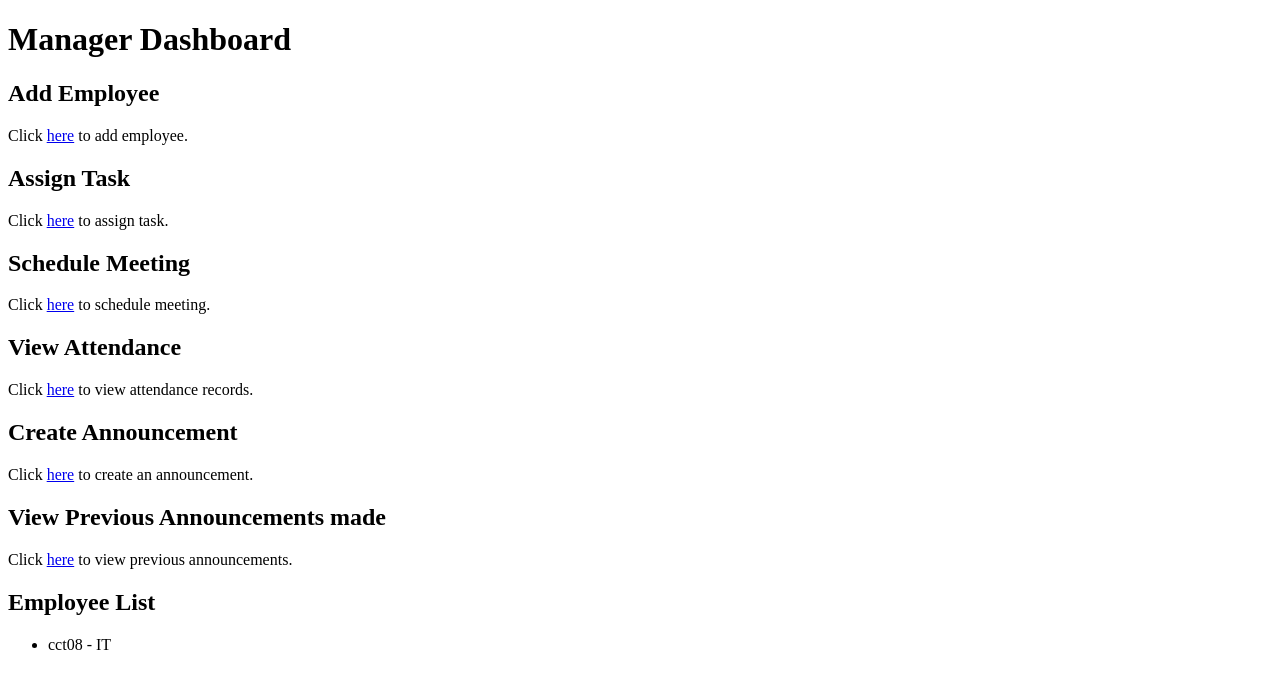
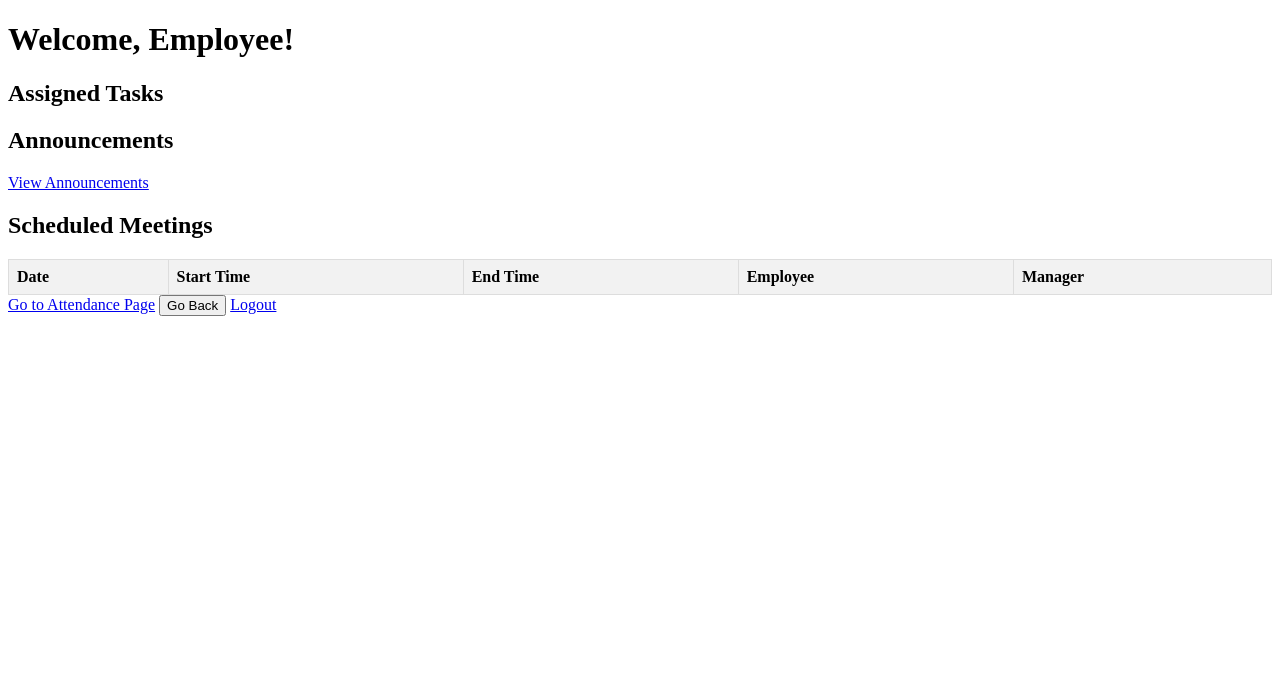
Before and after one commit to larakallas/430, a Flask app: page /employee_list in a window 1280 px wide. Shown: the top 689 px of the page. Run offline with Flask 3, Linux system fonts and the light colour scheme; a user stored in the database is signed in; data comes from the database, SQL or seed files in the repository; data that the repository does not hold is empty.

Commit message:
Update manager_dashboard.html

```diff
--- a/EECE 430 Project /EECE 430 Project/templates/manager_dashboard.html
+++ b/EECE 430 Project /EECE 430 Project/templates/manager_dashboard.html
@@ -2,63 +2,94 @@
 <html lang="en">
 <head>
     <meta charset="UTF-8">
-    <title>Manager Dashboard</title>
+    <title>Employee Dashboard</title>
     <style>
-        .progress-container {
-            margin-bottom: 10px;
+        .progress {
+            width: 50%; /* Adjust the width of the progress bar */
+            margin-bottom: 5px; /* Add some spacing between progress bars */
+            height: 20px; /* Adjust the height of the progress bar */
         }
         .progress-bar {
             background-color: #4caf50;
-            height: 20px;
+            height: 100%; /* Ensure the progress bar fills the height of the parent container */
+            text-align: center;
             color: white;
-            line-height: 20px;
-            text-align: center;
-            border-radius: 5px;
+            line-height: 20px; /* Match the height of the progress bar */
         }
-        .done {
-            background-color: #ccc;
+        .meeting-table {
+            width: 100%;
+            border-collapse: collapse;
+            margin-top: 20px;
+        }
+        .meeting-table th, .meeting-table td {
+            border: 1px solid #ddd;
+            padding: 8px;
+            text-align: left;
+        }
+        .meeting-table th {
+            background-color: #f2f2f2;
         }
     </style>
 </head>
 <body>
-    <h1>Manager Dashboard</h1>
+    <h1>Welcome, Employee!</h1>
 
-    <!-- Form for adding employee -->
-    <h2>Add Employee</h2>
-    <p>Click <a href="{{ url_for('add_employee') }}">here</a> to add employee.</p>
-
-    <!-- Form for assigning task -->
-    <h2>Assign Task</h2>
-    <p>Click <a href="{{ url_for('assign_task') }}">here</a> to assign task.</p>
-
-    <h2>Schedule Meeting</h2>
-    <p>Click <a href="{{ url_for('schedule_meeting') }}">here</a> to schedule meeting.</p>
-    <h2>View Attendance</h2>
-    <p>Click <a href="{{ url_for('view_attendance') }}">here</a> to view attendance records.</p>
-    <h2>Create Announcement</h2>
-    <p>Click <a href="{{ url_for('create_announcement') }}">here</a> to create an announcement.</p>
-    <h2> View Previous Announcements made</h2>
-    <p>Click <a href="{{ url_for('view_announcements') }}">here</a> to view previous announcements.</p>
-   <!--<h2>Send/receive messages</h1>
-    <p>Click <a href="{{ url_for('compose_message') }}">here</a> to access messaging.</p>
-
--->
-
-    <h2>Employee List</h2>
+    <!-- Display assigned tasks -->
+    <h2>Assigned Tasks</h2>
     <ul>
-        {% for employee, tasks in employees_with_tasks %}
-            <li>{{ employee[0] }} - {{ employee[2] }}</li>  <!-- Display username and department -->
-            <ul>
-                {% for task in tasks %}
-                    <li>{{ task[3] }}</li>  <!-- Display task name -->
-                    <div class="progress-container">
-                        <div class="progress-bar {% if task[4] == 10 %}done{% endif %}" style="width: {{ task[4] * 10 }}%;"> <!-- Add "done" class if progress is 10 -->
-                            {{ task[4] }}/10
-                        </div>
-                    </div>
-                {% endfor %}
-            </ul>
+        {% for task in tasks %}
+            <li>{{ task[3] }}</li>  <!-- Display the task name from the fourth element of the tuple -->
+            <!-- Progress bar for task -->
+            <div class="progress">
+                <div class="progress-bar" style="width: {{ task[4] * 10 }}%">{{ task[4] }}/10</div> <!-- Display the progress from the fifth element -->
+            </div>
+            <!-- Form for updating task progress -->
+            <form method="post" action="{{ url_for('employee_dashboard') }}">
+                <input type="hidden" name="task_name" value="{{ task[3] }}"> <!-- Hidden field to pass task name -->
+                <label for="progress">Progress:</label>
+                <input type="number" id="progress" name="progress" min="0" max="10" required> <!-- Input field for progress -->
+                <button type="submit">Update Progress</button>
+            </form>
         {% endfor %}
     </ul>
+    <h2>Announcements</h2>
+    <a href="{{ url_for('view_announcements') }}">View Announcements</a>
+    <!-- Display scheduled meetings -->
+
+    <h2>Scheduled Meetings</h2>
+    <table class="meeting-table">
+        <tr>
+            <th>Date</th>
+            <th>Start Time</th>
+            <th>End Time</th>
+            <th>Employee</th>
+            <th>Manager</th>
+        </tr>
+        {% for meeting in meetings %}
+        <tr>
+            <td>{{ meeting[0] }}</td>  <!-- Display the date -->
+            <td>{{ meeting[1] }}</td>  <!-- Display the start time -->
+            <td>{{ meeting[2] }}</td>  <!-- Display the end time -->
+            <td>{{ meeting[3] }}</td>  <!-- Display the employee username -->
+            <td>{{ meeting[4] }}</td>  <!-- Display the manager username -->
+        </tr>
+        {% endfor %}
+    </table>
+
+    <!-- Link to the attendance page -->
+    <a href="{{ url_for('submit_attendance') }}">Go to Attendance Page</a>
+
+    <!-- Go back button -->
+    <button onclick="goBack()">Go Back</button>
+
+    <script>
+        // Function to go back to the previous page
+        function goBack() {
+            window.history.back();
+        }
+    </script>
+
+    <!-- Logout link -->
+    <a href="{{ url_for('logout') }}">Logout</a>
 </body>
 </html>
```
